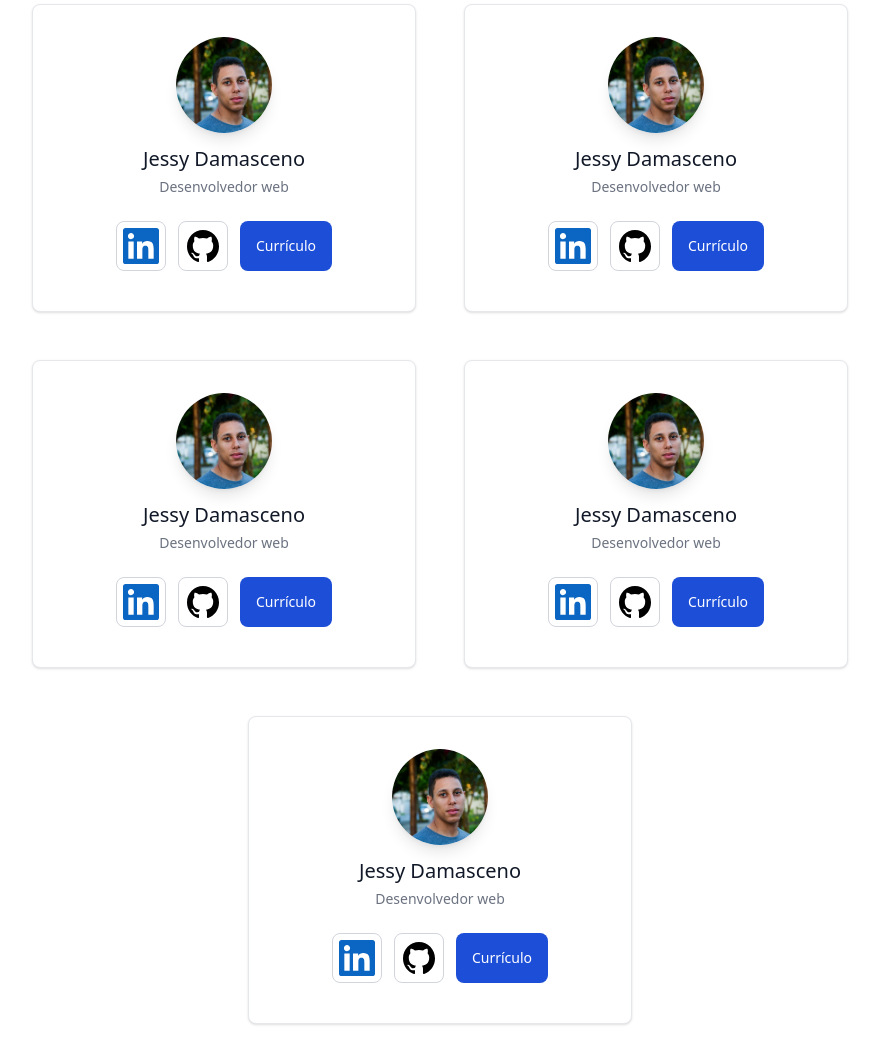
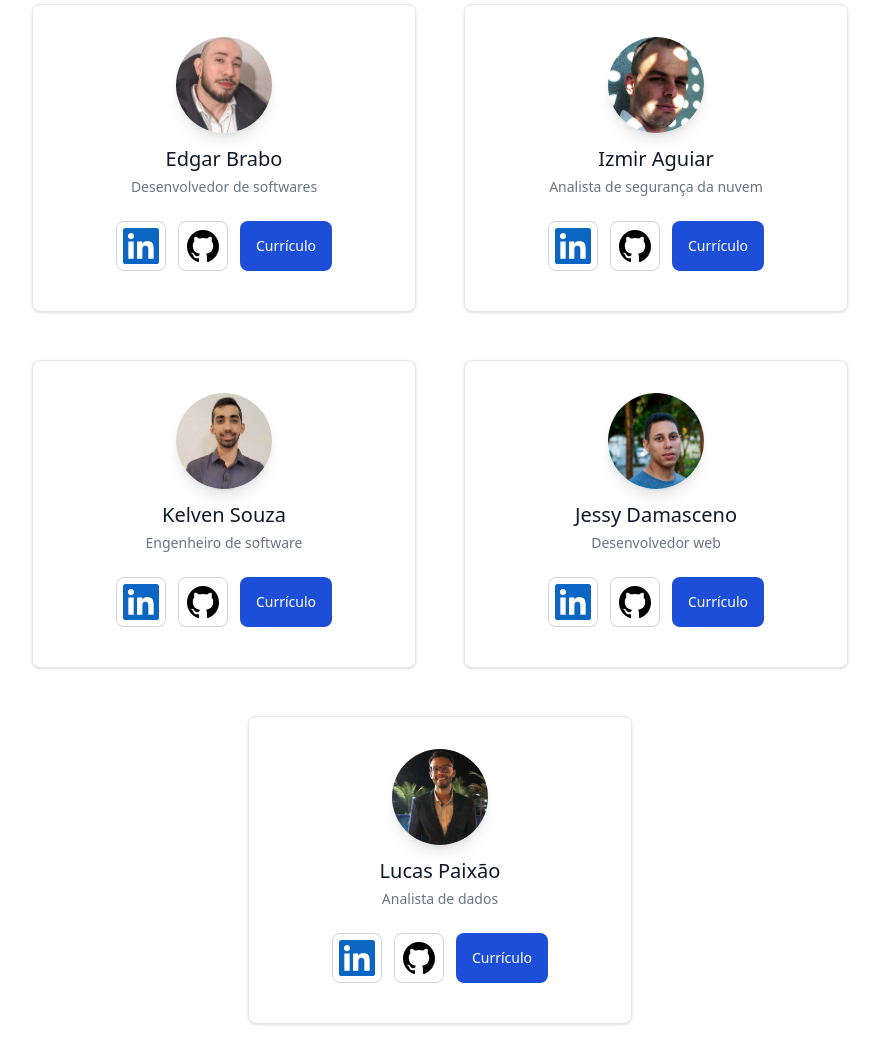
Before and after one commit to kelvenclsouza/aws-tcc, a plain HTML site: page index.html in a window 1280 px wide. Shown: the part 396-1460 px from the top of the page, without its empty margins (200-1079 px from the left). Drawn offline with nearby package versions, Linux system fonts and the light colour scheme.

Commit message:
feat: finished profiles

```diff
--- a/index.html
+++ b/index.html
@@ -34,20 +34,64 @@
             <div
                 class="w-full max-w-sm bg-white border border-gray-200 pt-8 rounded-lg shadow dark:bg-gray-800 dark:border-gray-700">
                 <div class="flex flex-col items-center pb-10">
-                    <img class="w-24 h-24 mb-3 rounded-full shadow-lg" src="src/assets/jessy-perfil.png"
+                    <img class="w-24 h-24 mb-3 rounded-full shadow-lg" src="src/assets/edgar-perfil.jpeg"
                         alt="Bonnie image" />
-                    <h5 class="mb-1 text-xl font-medium text-gray-900 dark:text-white">Jessy Damasceno</h5>
-                    <span class="text-sm text-gray-500 dark:text-gray-400">Desenvolvedor web</span>
+                    <h5 class="mb-1 text-xl font-medium text-gray-900 dark:text-white">Edgar Brabo</h5>
+                    <span class="text-sm text-gray-500 dark:text-gray-400">Desenvolvedor de softwares</span>
                     <div class="flex mt-4 space-x-3 md:mt-6">
-                        <a target="_blank" href="https://www.linkedin.com/in/jessy-damasceno"
+                        <a target="_blank" href="https://www.linkedin.com/in/edgar-brabo-73b15194"
                             class="inline-flex items-center text-sm font-medium text-center text-gray-900 bg-white border border-gray-300 rounded-lg hover:bg-gray-100 focus:ring-4 focus:outline-none focus:ring-gray-200 dark:bg-gray-800 dark:text-white dark:border-gray-600 dark:hover:bg-gray-700 dark:hover:border-gray-700 dark:focus:ring-gray-700">
                             <img class="w-12" src="src/assets/linkedinIcon.svg" alt="Linkedin">
                         </a>
-                        <a target="_blank" href="https://www.github.com/jessy-damasceno"
+                        <a target="_blank" href="https://github.com/EdgarBrabo"
                         class="inline-flex items-center px-2 text-sm font-medium text-center text-gray-900 bg-white border border-gray-300 rounded-lg hover:bg-gray-100 focus:ring-4 focus:outline-none focus:ring-gray-200 dark:bg-gray-800 dark:text-white dark:border-gray-600 dark:hover:bg-gray-700 dark:hover:border-gray-700 dark:focus:ring-gray-700">
                         <img class="w-8" src="src/assets/github.svg" alt="GitHub">
                     </a>
-                        <a target="_blank" href="src/assets/jessy-curriculo.pdf"
+                        <a target="_blank" href="src/assets/edgar-curriculo.pdf"
+                            class="inline-flex items-center px-4 py-2 text-sm font-medium text-center text-white bg-blue-700 rounded-lg hover:bg-blue-800 focus:ring-4 focus:outline-none focus:ring-blue-300 dark:bg-blue-600 dark:hover:bg-blue-700 dark:focus:ring-blue-800">Currículo</a>
+                    </div>
+                </div>
+            </div>
+
+            <div
+                class="w-full max-w-sm bg-white border border-gray-200 pt-8 rounded-lg shadow dark:bg-gray-800 dark:border-gray-700">
+                <div class="flex flex-col items-center pb-10">
+                    <img class="w-24 h-24 mb-3 rounded-full shadow-lg" src="src/assets/izmir-perfil.jpeg"
+                        alt="Bonnie image" />
+                    <h5 class="mb-1 text-xl font-medium text-gray-900 dark:text-white">Izmir Aguiar</h5>
+                    <span class="text-sm text-gray-500 dark:text-gray-400">Analista de segurança da nuvem</span>
+                    <div class="flex mt-4 space-x-3 md:mt-6">
+                        <a target="_blank" href="https://www.linkedin.com/in/izmir-aguiar-aba787a1"
+                            class="inline-flex items-center text-sm font-medium text-center text-gray-900 bg-white border border-gray-300 rounded-lg hover:bg-gray-100 focus:ring-4 focus:outline-none focus:ring-gray-200 dark:bg-gray-800 dark:text-white dark:border-gray-600 dark:hover:bg-gray-700 dark:hover:border-gray-700 dark:focus:ring-gray-700">
+                            <img class="w-12" src="src/assets/linkedinIcon.svg" alt="Linkedin">
+                        </a>
+                        <a target="_blank" href="https://github.com/izmiraguiar"
+                        class="inline-flex items-center px-2 text-sm font-medium text-center text-gray-900 bg-white border border-gray-300 rounded-lg hover:bg-gray-100 focus:ring-4 focus:outline-none focus:ring-gray-200 dark:bg-gray-800 dark:text-white dark:border-gray-600 dark:hover:bg-gray-700 dark:hover:border-gray-700 dark:focus:ring-gray-700">
+                        <img class="w-8" src="src/assets/github.svg" alt="GitHub">
+                    </a>
+                        <a target="_blank" href="src/assets/izmir-curriculo.pdf"
+                            class="inline-flex items-center px-4 py-2 text-sm font-medium text-center text-white bg-blue-700 rounded-lg hover:bg-blue-800 focus:ring-4 focus:outline-none focus:ring-blue-300 dark:bg-blue-600 dark:hover:bg-blue-700 dark:focus:ring-blue-800">Currículo</a>
+                    </div>
+                </div>
+            </div>
+
+            <div
+                class="w-full max-w-sm bg-white border border-gray-200 pt-8 rounded-lg shadow dark:bg-gray-800 dark:border-gray-700">
+                <div class="flex flex-col items-center pb-10">
+                    <img class="w-24 h-24 mb-3 rounded-full shadow-lg" src="src/assets/kelven-perfil.jpeg"
+                        alt="Bonnie image" />
+                    <h5 class="mb-1 text-xl font-medium text-gray-900 dark:text-white">Kelven Souza</h5>
+                    <span class="text-sm text-gray-500 dark:text-gray-400">Engenheiro de software</span>
+                    <div class="flex mt-4 space-x-3 md:mt-6">
+                        <a target="_blank" href="https://www.linkedin.com/in/kelvensouza"
+                            class="inline-flex items-center text-sm font-medium text-center text-gray-900 bg-white border border-gray-300 rounded-lg hover:bg-gray-100 focus:ring-4 focus:outline-none focus:ring-gray-200 dark:bg-gray-800 dark:text-white dark:border-gray-600 dark:hover:bg-gray-700 dark:hover:border-gray-700 dark:focus:ring-gray-700">
+                            <img class="w-12" src="src/assets/linkedinIcon.svg" alt="Linkedin">
+                        </a>
+                        <a target="_blank" href="https://github.com/souzalabs"
+                        class="inline-flex items-center px-2 text-sm font-medium text-center text-gray-900 bg-white border border-gray-300 rounded-lg hover:bg-gray-100 focus:ring-4 focus:outline-none focus:ring-gray-200 dark:bg-gray-800 dark:text-white dark:border-gray-600 dark:hover:bg-gray-700 dark:hover:border-gray-700 dark:focus:ring-gray-700">
+                        <img class="w-8" src="src/assets/github.svg" alt="GitHub">
+                    </a>
+                        <a target="_blank" href="src/assets/kelven-curriculo.pdf"
                             class="inline-flex items-center px-4 py-2 text-sm font-medium text-center text-white bg-blue-700 rounded-lg hover:bg-blue-800 focus:ring-4 focus:outline-none focus:ring-blue-300 dark:bg-blue-600 dark:hover:bg-blue-700 dark:focus:ring-blue-800">Currículo</a>
                     </div>
                 </div>
@@ -78,64 +122,20 @@
             <div
                 class="w-full max-w-sm bg-white border border-gray-200 pt-8 rounded-lg shadow dark:bg-gray-800 dark:border-gray-700">
                 <div class="flex flex-col items-center pb-10">
-                    <img class="w-24 h-24 mb-3 rounded-full shadow-lg" src="src/assets/jessy-perfil.png"
-                        alt="Bonnie image" />
-                    <h5 class="mb-1 text-xl font-medium text-gray-900 dark:text-white">Jessy Damasceno</h5>
-                    <span class="text-sm text-gray-500 dark:text-gray-400">Desenvolvedor web</span>
+                    <img class="w-24 h-24 mb-3 rounded-full shadow-lg" src="src/assets/lucas-perfil.jpeg"
+                        alt="Lucas Paixão" />
+                    <h5 class="mb-1 text-xl font-medium text-gray-900 dark:text-white">Lucas Paixão</h5>
+                    <span class="text-sm text-gray-500 dark:text-gray-400">Analista de dados</span>
                     <div class="flex mt-4 space-x-3 md:mt-6">
-                        <a target="_blank" href="https://www.linkedin.com/in/jessy-damasceno"
+                        <a target="_blank" href="https://www.linkedin.com/in/lucas98paixao"
                             class="inline-flex items-center text-sm font-medium text-center text-gray-900 bg-white border border-gray-300 rounded-lg hover:bg-gray-100 focus:ring-4 focus:outline-none focus:ring-gray-200 dark:bg-gray-800 dark:text-white dark:border-gray-600 dark:hover:bg-gray-700 dark:hover:border-gray-700 dark:focus:ring-gray-700">
                             <img class="w-12" src="src/assets/linkedinIcon.svg" alt="Linkedin">
                         </a>
-                        <a target="_blank" href="https://www.github.com/jessy-damasceno"
+                        <a target="_blank" href="https://www.github.com/lucas98paixao"
                         class="inline-flex items-center px-2 text-sm font-medium text-center text-gray-900 bg-white border border-gray-300 rounded-lg hover:bg-gray-100 focus:ring-4 focus:outline-none focus:ring-gray-200 dark:bg-gray-800 dark:text-white dark:border-gray-600 dark:hover:bg-gray-700 dark:hover:border-gray-700 dark:focus:ring-gray-700">
                         <img class="w-8" src="src/assets/github.svg" alt="GitHub">
                     </a>
-                        <a target="_blank" href="src/assets/jessy-curriculo.pdf"
-                            class="inline-flex items-center px-4 py-2 text-sm font-medium text-center text-white bg-blue-700 rounded-lg hover:bg-blue-800 focus:ring-4 focus:outline-none focus:ring-blue-300 dark:bg-blue-600 dark:hover:bg-blue-700 dark:focus:ring-blue-800">Currículo</a>
-                    </div>
-                </div>
-            </div>
-
-            <div
-                class="w-full max-w-sm bg-white border border-gray-200 pt-8 rounded-lg shadow dark:bg-gray-800 dark:border-gray-700">
-                <div class="flex flex-col items-center pb-10">
-                    <img class="w-24 h-24 mb-3 rounded-full shadow-lg" src="src/assets/jessy-perfil.png"
-                        alt="Bonnie image" />
-                    <h5 class="mb-1 text-xl font-medium text-gray-900 dark:text-white">Jessy Damasceno</h5>
-                    <span class="text-sm text-gray-500 dark:text-gray-400">Desenvolvedor web</span>
-                    <div class="flex mt-4 space-x-3 md:mt-6">
-                        <a target="_blank" href="https://www.linkedin.com/in/jessy-damasceno"
-                            class="inline-flex items-center text-sm font-medium text-center text-gray-900 bg-white border border-gray-300 rounded-lg hover:bg-gray-100 focus:ring-4 focus:outline-none focus:ring-gray-200 dark:bg-gray-800 dark:text-white dark:border-gray-600 dark:hover:bg-gray-700 dark:hover:border-gray-700 dark:focus:ring-gray-700">
-                            <img class="w-12" src="src/assets/linkedinIcon.svg" alt="Linkedin">
-                        </a>
-                        <a target="_blank" href="https://www.github.com/jessy-damasceno"
-                        class="inline-flex items-center px-2 text-sm font-medium text-center text-gray-900 bg-white border border-gray-300 rounded-lg hover:bg-gray-100 focus:ring-4 focus:outline-none focus:ring-gray-200 dark:bg-gray-800 dark:text-white dark:border-gray-600 dark:hover:bg-gray-700 dark:hover:border-gray-700 dark:focus:ring-gray-700">
-                        <img class="w-8" src="src/assets/github.svg" alt="GitHub">
-                    </a>
-                        <a target="_blank" href="src/assets/jessy-curriculo.pdf"
-                            class="inline-flex items-center px-4 py-2 text-sm font-medium text-center text-white bg-blue-700 rounded-lg hover:bg-blue-800 focus:ring-4 focus:outline-none focus:ring-blue-300 dark:bg-blue-600 dark:hover:bg-blue-700 dark:focus:ring-blue-800">Currículo</a>
-                    </div>
-                </div>
-            </div>
-
-            <div
-                class="w-full max-w-sm bg-white border border-gray-200 pt-8 rounded-lg shadow dark:bg-gray-800 dark:border-gray-700">
-                <div class="flex flex-col items-center pb-10">
-                    <img class="w-24 h-24 mb-3 rounded-full shadow-lg" src="src/assets/jessy-perfil.png"
-                        alt="Bonnie image" />
-                    <h5 class="mb-1 text-xl font-medium text-gray-900 dark:text-white">Jessy Damasceno</h5>
-                    <span class="text-sm text-gray-500 dark:text-gray-400">Desenvolvedor web</span>
-                    <div class="flex mt-4 space-x-3 md:mt-6">
-                        <a target="_blank" href="https://www.linkedin.com/in/jessy-damasceno"
-                            class="inline-flex items-center text-sm font-medium text-center text-gray-900 bg-white border border-gray-300 rounded-lg hover:bg-gray-100 focus:ring-4 focus:outline-none focus:ring-gray-200 dark:bg-gray-800 dark:text-white dark:border-gray-600 dark:hover:bg-gray-700 dark:hover:border-gray-700 dark:focus:ring-gray-700">
-                            <img class="w-12" src="src/assets/linkedinIcon.svg" alt="Linkedin">
-                        </a>
-                        <a target="_blank" href="https://www.github.com/jessy-damasceno"
-                        class="inline-flex items-center px-2 text-sm font-medium text-center text-gray-900 bg-white border border-gray-300 rounded-lg hover:bg-gray-100 focus:ring-4 focus:outline-none focus:ring-gray-200 dark:bg-gray-800 dark:text-white dark:border-gray-600 dark:hover:bg-gray-700 dark:hover:border-gray-700 dark:focus:ring-gray-700">
-                        <img class="w-8" src="src/assets/github.svg" alt="GitHub">
-                    </a>
-                        <a target="_blank" href="src/assets/jessy-curriculo.pdf"
+                        <a target="_blank" href="src/assets/lucas-curriculo.pdf"
                             class="inline-flex items-center px-4 py-2 text-sm font-medium text-center text-white bg-blue-700 rounded-lg hover:bg-blue-800 focus:ring-4 focus:outline-none focus:ring-blue-300 dark:bg-blue-600 dark:hover:bg-blue-700 dark:focus:ring-blue-800">Currículo</a>
                     </div>
                 </div>
```
Also changed, not shown: src/assets/edgar-perfil.jpeg (added), src/assets/izmir-perfil.jpeg (added), src/assets/kelven-perfil.jpeg (added), src/assets/lucas-perfil.jpeg (added), 4 other files.
